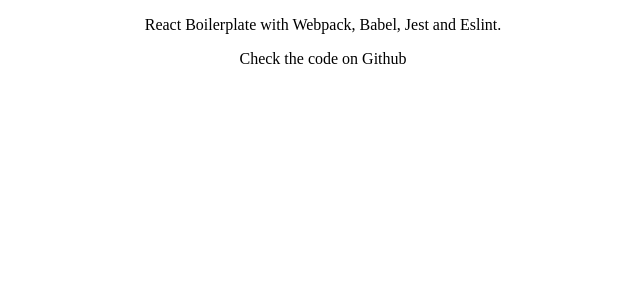
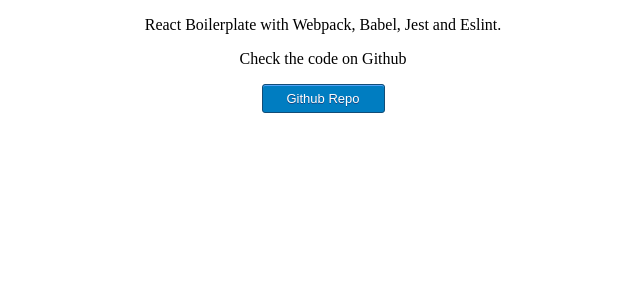
Before and after one commit to cpanican/react-boilerplate-setup, a React app: page / in a window 1280 px wide. Shown: the top 300 px of the page, without its empty margins (317-957 px from the left). Built offline with nearby package versions, Linux system fonts and the light colour scheme; the HTML template or start-up script is replaced by a standard one.

Commit message:
Put a link to repo on site

```diff
--- a/src/components/GithubLink.css
+++ b/src/components/GithubLink.css
@@ -0,0 +1,25 @@
+.Button {
+	-moz-box-shadow:inset 0px 1px 0px 0px #54a3f7;
+	-webkit-box-shadow:inset 0px 1px 0px 0px #54a3f7;
+	box-shadow:inset 0px 1px 0px 0px #54a3f7;
+	background-color:#007dc1;
+	-moz-border-radius:3px;
+	-webkit-border-radius:3px;
+	border-radius:3px;
+	border:1px solid #124d77;
+	display:inline-block;
+	cursor:pointer;
+	color:#ffffff;
+	font-family:Arial;
+	font-size:13px;
+	padding:6px 24px;
+	text-decoration:none;
+	text-shadow:0px 1px 0px #154682;
+}
+.Button:hover {
+	background-color:#0061a7;
+}
+.Button:active {
+	position:relative;
+	top:1px;
+}
--- a/src/components/GithubLink.js
+++ b/src/components/GithubLink.js
@@ -4,6 +4,7 @@
 const GithubLink = () => (
   <div className="GithubLink">
     <p>Check the code on Github</p>
+    <a className="Button" href="https://github.com/cpanican/react-boilerplate-setup">Github Repo</a>
   </div>
 );
 
```
